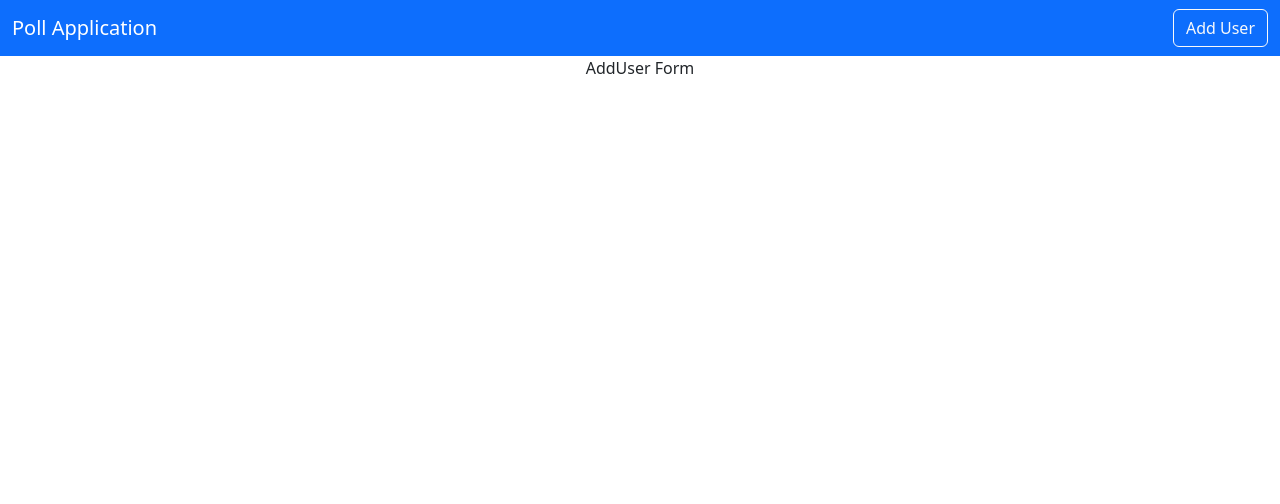
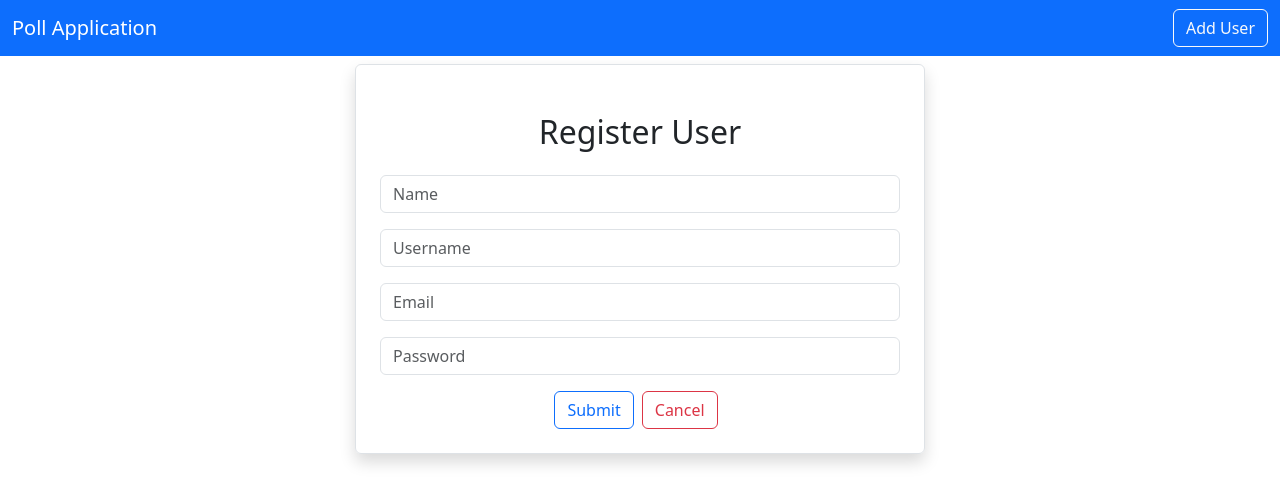
Before and after one commit to Mampenda/fullstack-frontend, a React (Create React App) app: page /AddUser in a window 1280 px wide. Shown: the top 504 px of the page. Built offline with nearby package versions, Linux system fonts and the light colour scheme.

Commit message:
Created a Register User form

```diff
--- a/src/users/AddUser.js
+++ b/src/users/AddUser.js
@@ -1,5 +1,51 @@
 import React from "react";
 
 export default function AddUser() {
-  return <div>AddUser Form</div>;
+  return (
+    <div className="container">
+      <div className="row">
+        <div className="col-md-6 offset-md-3 border rounded p-4 mt-2 shadow">
+          <h2 className="text-center m-4">Register User</h2>
+          <div className="mb-3">
+            <input
+              type={"text"}
+              className="form-control"
+              placeholder="Name"
+              name="name"
+            />
+          </div>
+          <div className="mb-3">
+            <input
+              type={"text"}
+              className="form-control"
+              placeholder="Username"
+              name="username"
+            />
+          </div>
+          <div className="mb-3">
+            <input
+              type={"text"}
+              className="form-control"
+              placeholder="Email"
+              name="email"
+            />
+          </div>
+          <div className="mb-3">
+            <input
+              type={"text"}
+              className="form-control"
+              placeholder="Password"
+              name="password"
+            />
+          </div>
+          <button type="submit" className="btn btn-outline-primary">
+            Submit
+          </button>
+          <button type="submit" className="btn btn-outline-danger mx-2">
+            Cancel
+          </button>
+        </div>
+      </div>
+    </div>
+  );
 }
```
